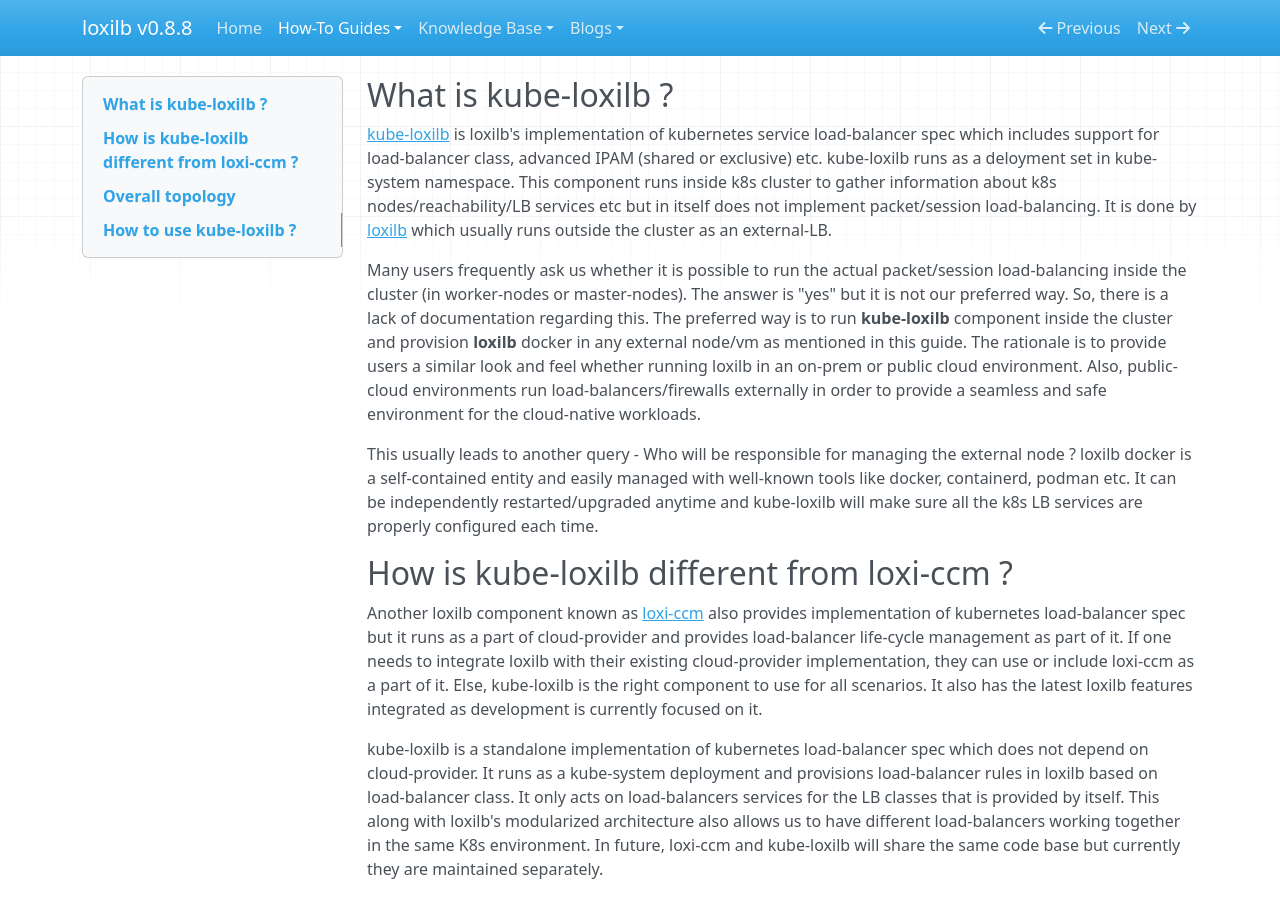
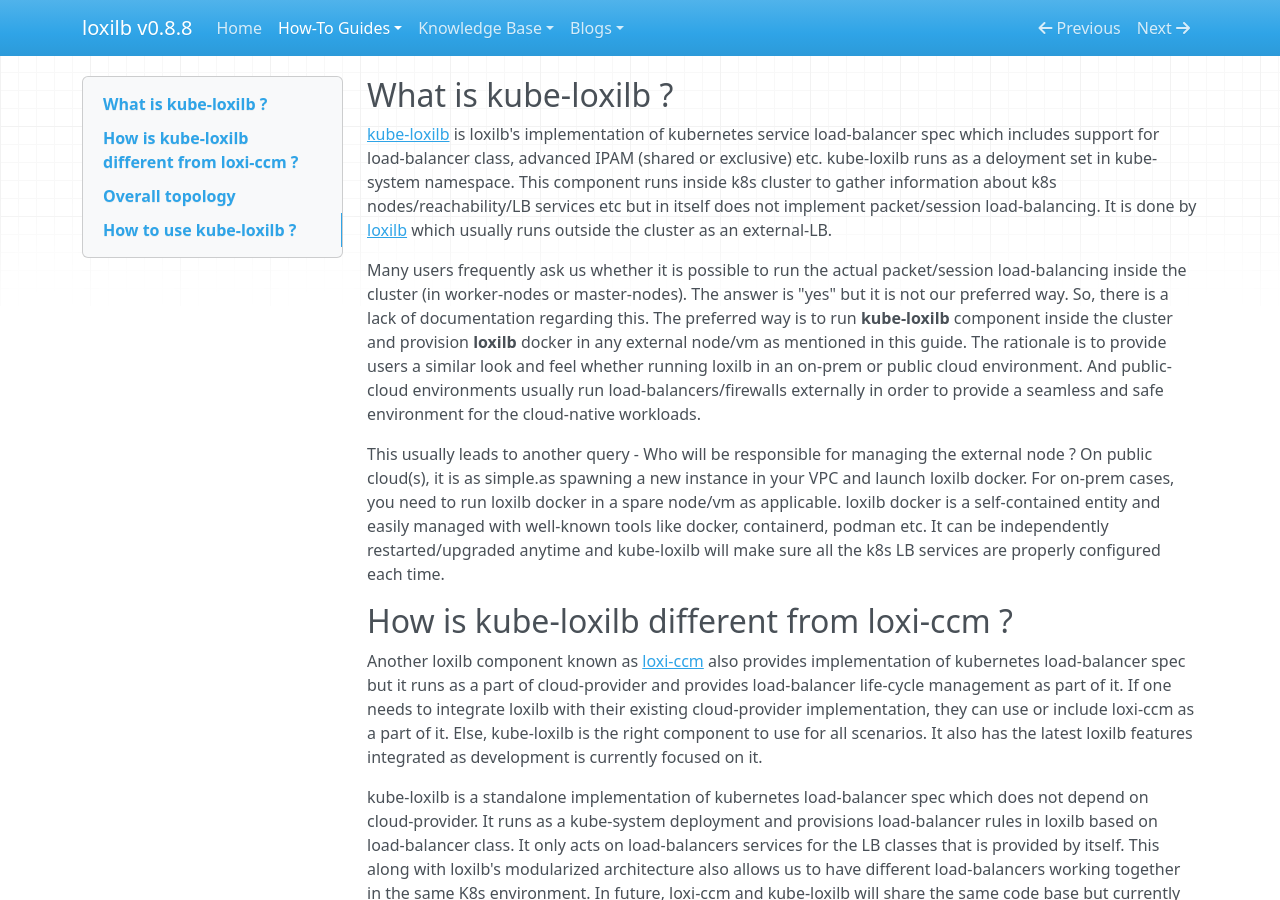
Before and after one commit to loxilb-io/loxilbdocs, an MkDocs documentation site: the page built from docs/kube-loxilb.md, in a window 1280 px wide and 900 px high. Built offline with MkDocs 1.6.1, drawn with Linux system fonts in a browser that asks for light colours; nearby versions of some CDN libraries.

Commit message:
Update kube-loxilb.md

```diff
--- a/docs/kube-loxilb.md
+++ b/docs/kube-loxilb.md
@@ -2,9 +2,9 @@
 
 [kube-loxilb](https://github.com/loxilb-io/kube-loxilb) is loxilb's implementation of kubernetes service load-balancer spec which includes support for load-balancer class, advanced IPAM (shared or exclusive) etc. kube-loxilb runs as a deloyment set in kube-system namespace. This component runs inside k8s cluster to gather information about k8s nodes/reachability/LB services etc but in itself does not implement packet/session load-balancing. It is done by [loxilb](https://github.com/loxilb-io/loxilb) which usually runs outside the cluster as an external-LB.
 
-Many users frequently ask us whether it is possible to run the actual packet/session load-balancing inside the cluster (in worker-nodes or master-nodes). The answer is "yes" but it is not our preferred way. So, there is a lack of documentation regarding this. The preferred way is to run <b>kube-loxilb</b> component inside the cluster and provision <b>loxilb</b> docker in any external node/vm as mentioned in this guide. The rationale is to provide users a similar look and feel whether running loxilb in an on-prem or public cloud environment. Also, public-cloud environments run load-balancers/firewalls externally in order to provide a seamless and safe environment for the cloud-native workloads.
+Many users frequently ask us whether it is possible to run the actual packet/session load-balancing inside the cluster (in worker-nodes or master-nodes). The answer is "yes" but it is not our preferred way. So, there is a lack of documentation regarding this. The preferred way is to run <b>kube-loxilb</b> component inside the cluster and provision <b>loxilb</b> docker in any external node/vm as mentioned in this guide. The rationale is to provide users a similar look and feel whether running loxilb in an on-prem or public cloud environment. And public-cloud environments usually run load-balancers/firewalls externally in order to provide a seamless and safe environment for the cloud-native workloads.
 
-This usually leads to another query - Who will be responsible for managing the external node ? loxilb docker is a self-contained entity and easily managed with well-known tools like docker, containerd, podman etc. It can be independently restarted/upgraded anytime and kube-loxilb will make sure all the k8s LB services are properly configured each time.
+This usually leads to another query - Who will be responsible for managing the external node ? On public cloud(s), it is as simple.as spawning a new instance in your VPC and launch loxilb docker. For on-prem cases, you need to run loxilb docker in a spare node/vm as applicable. loxilb docker is a self-contained entity and easily managed with well-known tools like docker, containerd, podman etc. It can be independently restarted/upgraded anytime and kube-loxilb will make sure all the k8s LB services are properly configured each time.
 
 ## How is kube-loxilb different from loxi-ccm ?
 
```
